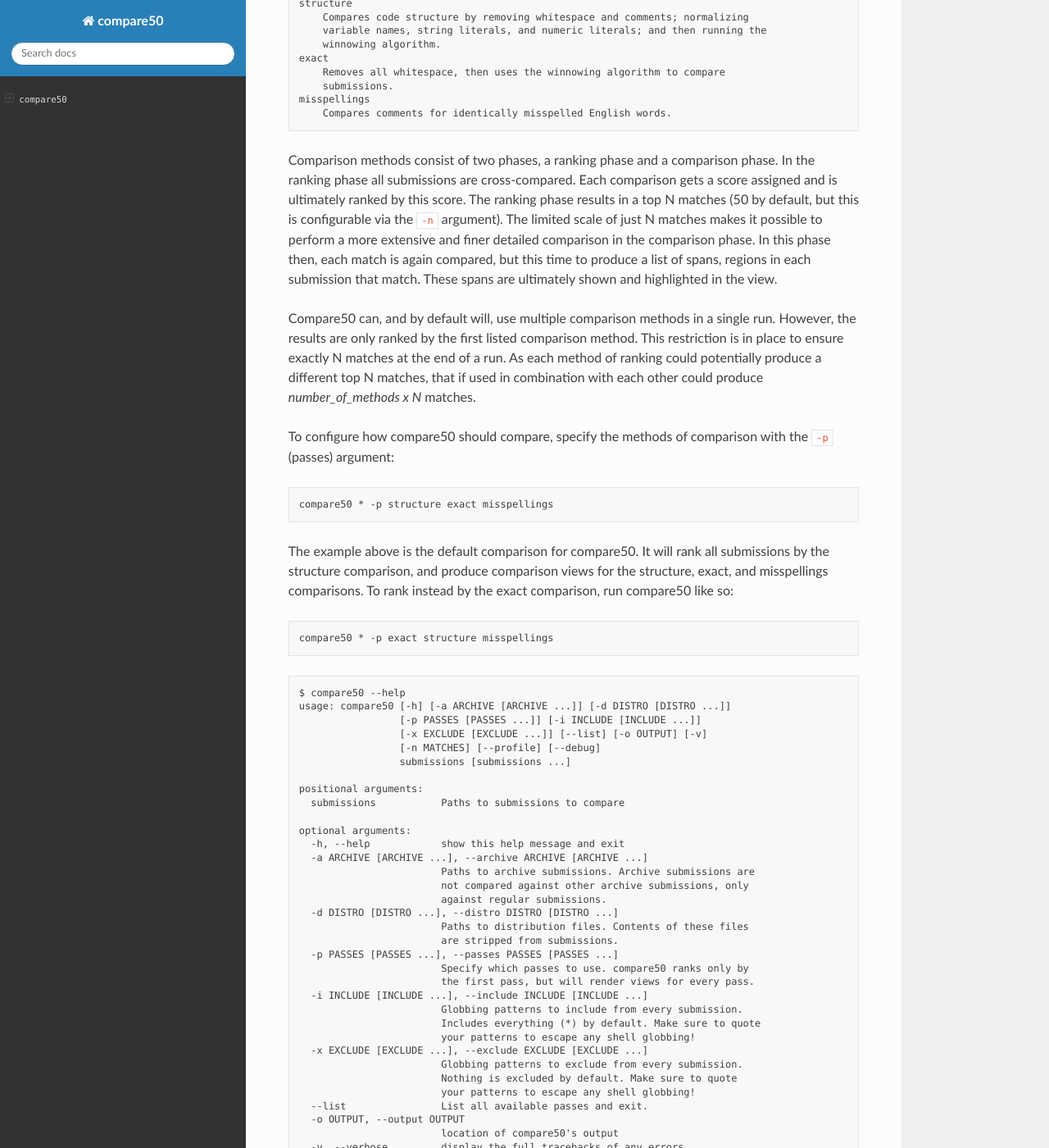
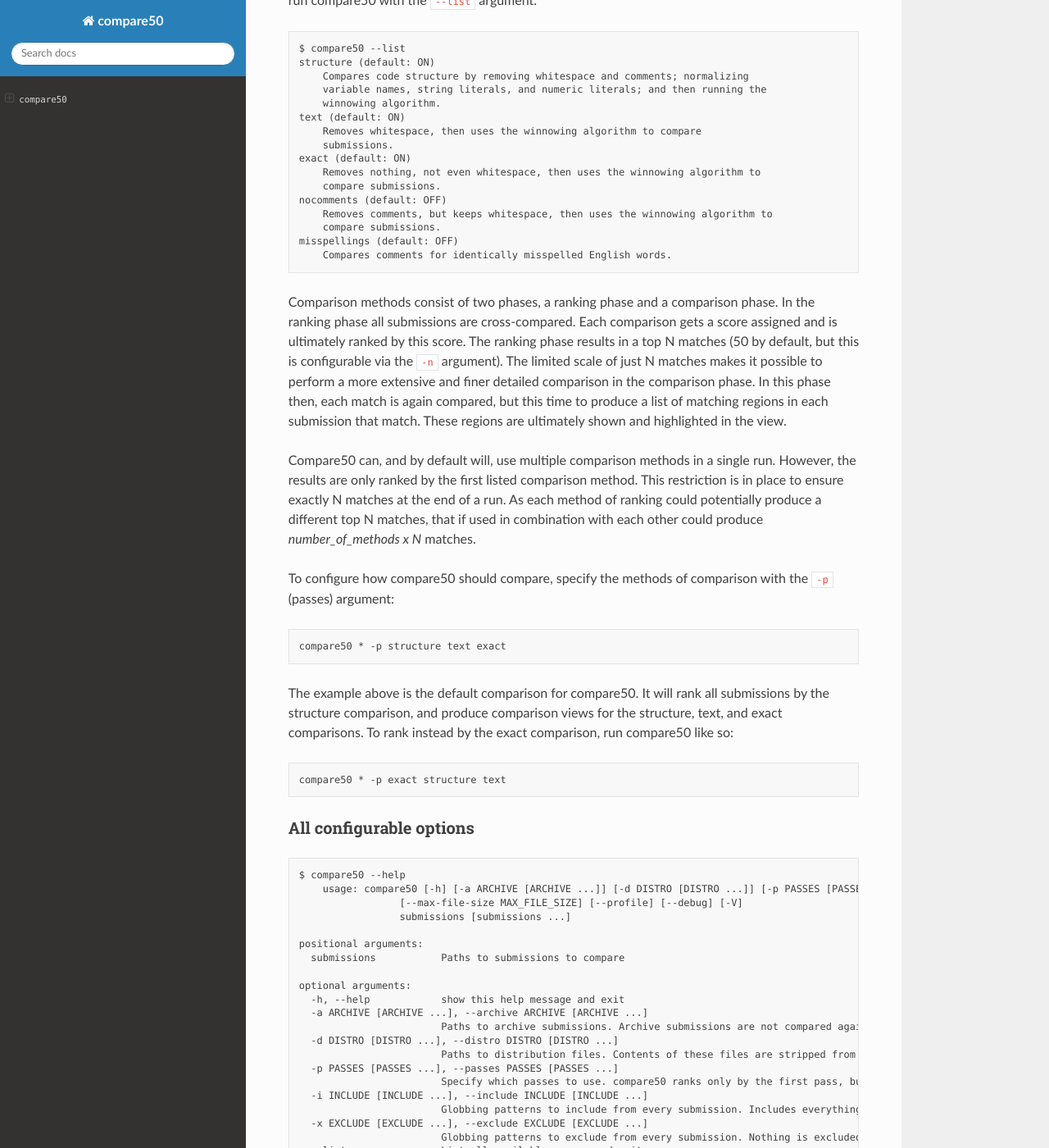
Before and after one commit to cs50/compare50, a Sphinx documentation site: the page built from docs/source/index.rst, in a window 1280 px wide and 1400 px high, scrolled down 2750 px. Shown: the whole window at 82% size. Built offline with Sphinx 7.4.7 and the Read the Docs theme 2.0.0, drawn with Linux system fonts in a browser that asks for light colours; pages that are not in the unit, such as notebooks, are missing from menus; comment, search, counter and statistics services are not loaded; some of the changed text lies outside the part shown.

Commit message:
update docs to latest compare50 version

```diff
--- a/docs/source/index.rst
+++ b/docs/source/index.rst
@@ -43,7 +43,7 @@
 Alternatively compare50 can be run via cli50. Cli50 will pull in a Docker image with compare50 pre-installed. So all that is needed is to install and run cli50. Please refer to cli50's docs for instructions on how to install.
 
 Usage
-*******
+*****
 
 To compare source files simply call compare50 with the files to compare:
 
@@ -78,9 +78,9 @@
 
     compare50 * -x "*.txt"
 
-Do note the quotation marks above. These are necessary as the shell would otherwise glob ``*.txt`` to every text file in the current directory. This would have compare50 exclude just these files, and not the text files within the submissions themselves.
+Do note the quotation marks above. These are necessary as the shell would otherwise glob ``*.txt`` to every text file in the current directory. This would have compare50 exclude just these files from the submissions, and not every text file within the submissions.
 
-Sometimes only specific types of files need to be compared, and in that case it is easier to tell compare50 what to include rather than to exclude. To support this compare50 comes with an optional ``-i`` (Include) argument. The exclude and include argument interact with each other in order. If familiar, this is in similar spirit to a `.gitignore` file, where each line either includes or excludes some files. So let us say we want to compare no other files, but every `.java` file, except `foo.java`. This can be achieved like so:
+Sometimes only specific types of files need to be compared, and in that case it is easier to tell compare50 what to include rather than to exclude. To support this compare50 comes with an optional ``-i`` (Include) argument. The exclude and include argument interact with each other in order. If familiar, this is in similar spirit to a `.gitignore` file, where each line either includes or excludes some files. So let's say we want to compare no other files, but every `.java` file, except `foo.java`. This can be achieved like so:
 
 .. code-block:: bash
 
@@ -100,11 +100,13 @@
 
 Any code found in `foo.java` and in the folder `bar` will be subtracted from the submissions up for comparison. This subtraction is performed depending on the type of comparison. For instance, if compare50 does an exact comparison it will subtract only exact occurrences of the distribution code. If compare50 does a structure comparison it will subtract structurally equivalent occurrences in the submissions.
 
+Distribution code is ignored, and is thus colored gray in the html view.
+
 
 Comparing archived submissions
 ------------------------------
 
-Compare50 will cross compare all submissions by default. This is however unwanted behavior in the case of archived submissions, those are for instance the submissions from last year's iteration of the course. Submissions that need to be compared, but not cross compared against other archived submissions, can be marked as an archived submission with the ``-a`` argument.
+Compare50 will cross compare all submissions by default. This is however unwanted behavior in the case of archived submissions, for instance those submissions from last year's iteration of the course. These are submissions that need to be compared, but not cross compared against other archived submissions. To achieve this, submissions can be marked as an archived submission with the ``-a`` argument.
 
 .. code-block:: bash
 
@@ -122,18 +124,24 @@
 .. code-block::
 
     $ compare50 --list
-    structure
+    structure (default: ON)
         Compares code structure by removing whitespace and comments; normalizing
         variable names, string literals, and numeric literals; and then running the
         winnowing algorithm.
-    exact
-        Removes all whitespace, then uses the winnowing algorithm to compare
+    text (default: ON)
+        Removes whitespace, then uses the winnowing algorithm to compare
         submissions.
-    misspellings
+    exact (default: ON)
+        Removes nothing, not even whitespace, then uses the winnowing algorithm to
+        compare submissions.
+    nocomments (default: OFF)
+        Removes comments, but keeps whitespace, then uses the winnowing algorithm to
+        compare submissions.
+    misspellings (default: OFF)
         Compares comments for identically misspelled English words.
 
 
-Comparison methods consist of two phases, a ranking phase and a comparison phase. In the ranking phase all submissions are cross-compared. Each comparison gets a score assigned and is ultimately ranked by this score. The ranking phase results in a top N matches (50 by default, but this is configurable via the ``-n`` argument). The limited scale of just N matches makes it possible to perform a more extensive and finer detailed comparison in the comparison phase. In this phase then, each match is again compared, but this time to produce a list of spans, regions in each submission that match. These spans are ultimately shown and highlighted in the view.
+Comparison methods consist of two phases, a ranking phase and a comparison phase. In the ranking phase all submissions are cross-compared. Each comparison gets a score assigned and is ultimately ranked by this score. The ranking phase results in a top N matches (50 by default, but this is configurable via the ``-n`` argument). The limited scale of just N matches makes it possible to perform a more extensive and finer detailed comparison in the comparison phase. In this phase then, each match is again compared, but this time to produce a list of matching regions in each submission that match. These regions are ultimately shown and highlighted in the view.
 
 Compare50 can, and by default will, use multiple comparison methods in a single run. However, the results are only ranked by the first listed comparison method. This restriction is in place to ensure exactly N matches at the end of a run. As each method of ranking could potentially produce a different top N matches, that if used in combination with each other could produce `number_of_methods x N` matches.
 
@@ -141,22 +149,23 @@
 
 .. code-block:: bash
 
-    compare50 * -p structure exact misspellings
+    compare50 * -p structure text exact
 
-The example above is the default comparison for compare50. It will rank all submissions by the structure comparison, and produce comparison views for the structure, exact, and misspellings comparisons. To rank instead by the exact comparison, run compare50 like so:
+The example above is the default comparison for compare50. It will rank all submissions by the structure comparison, and produce comparison views for the structure, text, and exact comparisons. To rank instead by the exact comparison, run compare50 like so:
 
 .. code-block:: bash
 
-    compare50 * -p exact structure misspellings
+    compare50 * -p exact structure text
 
+
+All configurable options
+------------------------
 
 .. code-block::
 
     $ compare50 --help
-    usage: compare50 [-h] [-a ARCHIVE [ARCHIVE ...]] [-d DISTRO [DISTRO ...]]
-                     [-p PASSES [PASSES ...]] [-i INCLUDE [INCLUDE ...]]
-                     [-x EXCLUDE [EXCLUDE ...]] [--list] [-o OUTPUT] [-v]
-                     [-n MATCHES] [--profile] [--debug]
+        usage: compare50 [-h] [-a ARCHIVE [ARCHIVE ...]] [-d DISTRO [DISTRO ...]] [-p PASSES [PASSES ...]] [-i INCLUDE [INCLUDE ...]] [-x EXCLUDE [EXCLUDE ...]] [--list] [-o OUTPUT] [-v] [-n MATCHES]
+                     [--max-file-size MAX_FILE_SIZE] [--profile] [--debug] [-V]
                      submissions [submissions ...]
 
     positional arguments:
@@ -165,28 +174,29 @@
     optional arguments:
       -h, --help            show this help message and exit
       -a ARCHIVE [ARCHIVE ...], --archive ARCHIVE [ARCHIVE ...]
-                            Paths to archive submissions. Archive submissions are
-                            not compared against other archive submissions, only
-                            against regular submissions.
+                            Paths to archive submissions. Archive submissions are not compared against other archive submissions, only against regular submissions.
       -d DISTRO [DISTRO ...], --distro DISTRO [DISTRO ...]
-                            Paths to distribution files. Contents of these files
-                            are stripped from submissions.
+                            Paths to distribution files. Contents of these files are stripped from submissions.
       -p PASSES [PASSES ...], --passes PASSES [PASSES ...]
-                            Specify which passes to use. compare50 ranks only by
-                            the first pass, but will render views for every pass.
+                            Specify which passes to use. compare50 ranks only by the first pass, but will render views for every pass.
       -i INCLUDE [INCLUDE ...], --include INCLUDE [INCLUDE ...]
-                            Globbing patterns to include from every submission.
-                            Includes everything (*) by default. Make sure to quote
-                            your patterns to escape any shell globbing!
+                            Globbing patterns to include from every submission. Includes everything (*) by default. Make sure to quote your patterns to escape any shell globbing!
       -x EXCLUDE [EXCLUDE ...], --exclude EXCLUDE [EXCLUDE ...]
-                            Globbing patterns to exclude from every submission.
-                            Nothing is excluded by default. Make sure to quote
-                            your patterns to escape any shell globbing!
+                            Globbing patterns to exclude from every submission. Nothing is excluded by default. Make sure to quote your patterns to escape any shell globbing!
       --list                List all available passes and exit.
       -o OUTPUT, --output OUTPUT
                             location of compare50's output
       -v, --verbose         display the full tracebacks of any errors
       -n MATCHES            number of matches to output
-      --profile             profile compare50 (development only, requires
-                            line_profiler, implies debug)
+      --max-file-size MAX_FILE_SIZE
+                            maximum allowed file size in KiB (default 1024 KiB)
+      --profile             profile compare50 (development only, requires line_profiler, implies debug)
       --debug               don't run anything in parallel, disable progress bar
+      -V, --version         show program's version number and exit
+
+
+
+Viewing and interpreting results
+********************************
+
+Upon each run compare50 will create a folder with self contained html files. Each file represents a match, and there is an index.html page to quickly get an overview and navigate between the matches.
```
Also changed, not shown: other parts of docs/source/index.rst (+1 -1 lines).
